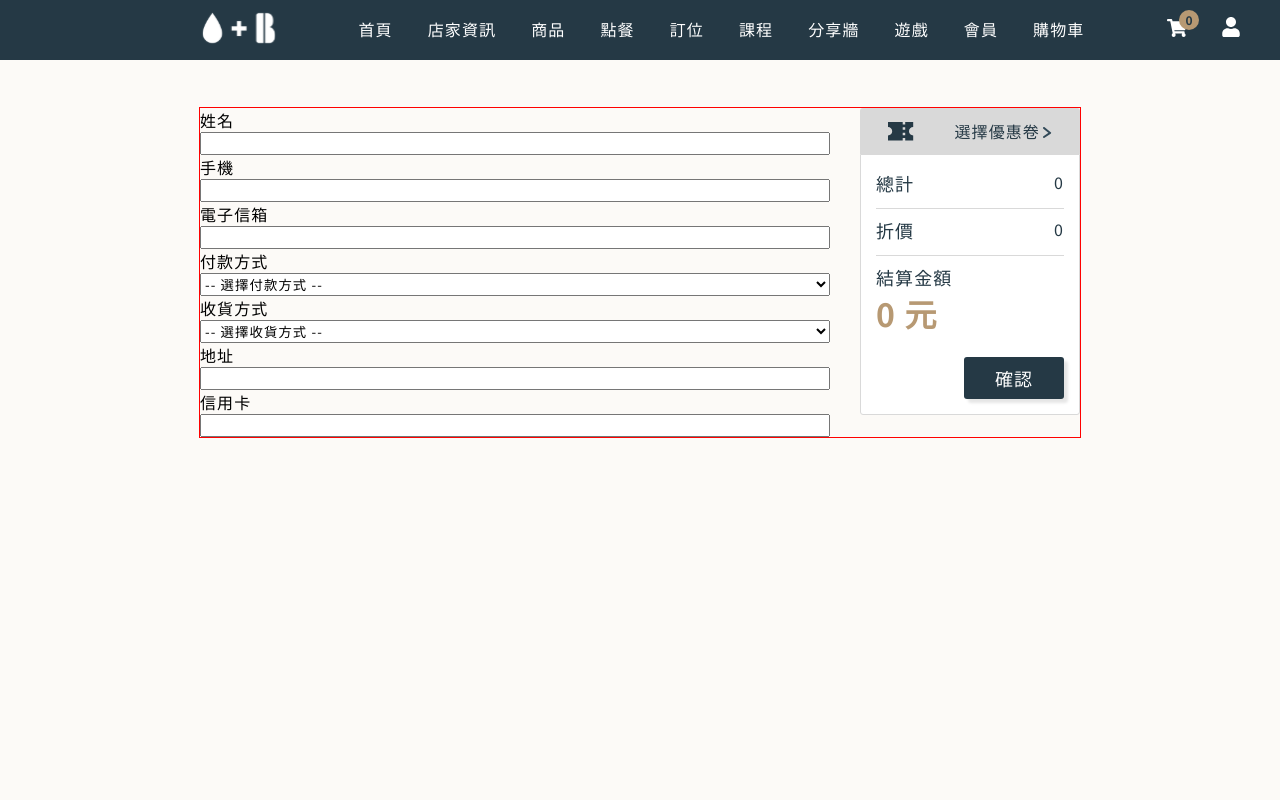
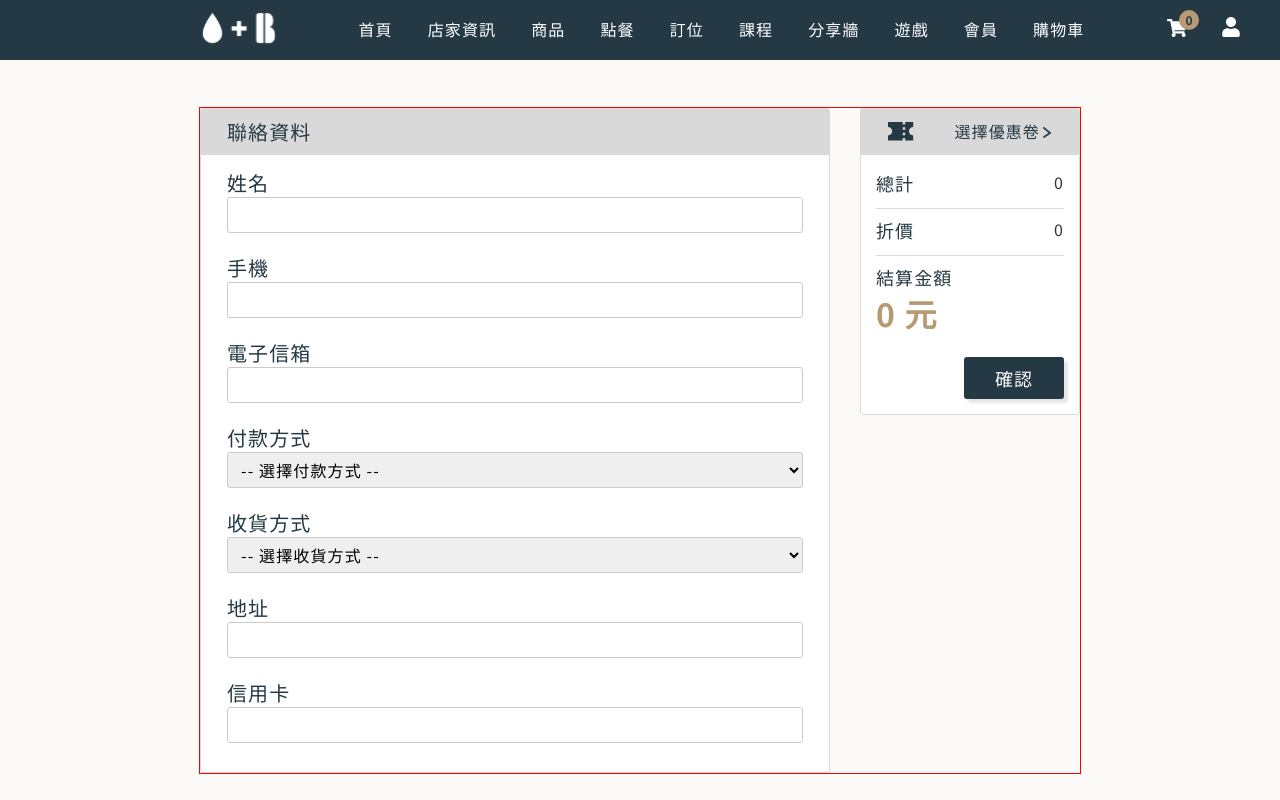
Before and after one commit to hunter850/coffee_react, a React (Create React App) app: page /cart/form in a window 1280 px wide. Shown: the top 800 px of the page. Built offline with nearby package versions, Linux system fonts and the light colour scheme; what react-chatbot-kit would draw is missing.

Commit message:
update cartForm css

```diff
--- a/src/routes/cart/cartForm/CartForm.jsx
+++ b/src/routes/cart/cartForm/CartForm.jsx
@@ -5,6 +5,7 @@ import useClass from "../../../hooks/useClass";
 import useData from "../../../hooks/useData";
 import { useNav } from "../../../Contexts/NavProvider";
 import NavBar from "../../../component/NavBar/NavBar";
+import FormHeader from "./components/FormHeader";
 import PersonalInfoForm from "./components/PersonalInfoForm";
 import TotalHeader from "../cart/components/TotalHeader";
 import TotalBord from "../cart/components/TotalBord";
@@ -20,7 +21,7 @@ import {
 } from "../../../config/api-path";
 
 function CartForm() {
-    const { form_container, total_wrap } = styles;
+    const { form_container, form_wrap, total_wrap } = styles;
     const { container, px_200 } = bs_flex;
     const c = useClass();
     const [formData, setFormData] = useState({
@@ -181,10 +182,13 @@ function CartForm() {
             <NavBar />
             <div className={c(container, px_200)}>
                 <div className={form_container}>
-                    <PersonalInfoForm
-                        formData={formData}
-                        setFormData={setFormData}
-                    />
+                    <div className={form_wrap}>
+                        <FormHeader>聯絡資料</FormHeader>
+                        <PersonalInfoForm
+                            formData={formData}
+                            setFormData={setFormData}
+                        />
+                    </div>
                     <div className={total_wrap}>
                         <TotalHeader />
                         <TotalBord
--- /dev/null
+++ b/src/routes/cart/cartForm/components/FormHeader.jsx
@@ -0,0 +1,14 @@
+import ElementWrap from "../../../../component/Modal/ElementWrap";
+import styles from "./css/formHeader.module.scss";
+
+function FormHeader(props) {
+    const { children, component = "div" } = props;
+    const { form_header } = styles;
+    return (
+        <ElementWrap component={component} className={form_header}>
+            {children}
+        </ElementWrap>
+    );
+}
+
+export default FormHeader;
--- a/src/routes/cart/cartForm/components/PersonalInfoForm.jsx
+++ b/src/routes/cart/cartForm/components/PersonalInfoForm.jsx
@@ -6,6 +6,8 @@ function PersonalInfoForm(props) {
     const { formData, setFormData } = props;
     const {
         cart_form,
+        label_basic,
+        input_basic,
         name_id,
         phone_id,
         email_id,
@@ -21,35 +23,47 @@ function PersonalInfoForm(props) {
     return (
         <Fragment>
             <form className={cart_form}>
-                <label htmlFor={name_id}>姓名</label>
+                <label htmlFor={name_id} className={label_basic}>
+                    姓名
+                </label>
                 <input
                     value={formData.name}
                     onChange={changeHandler}
+                    className={input_basic}
                     name="name"
                     type="text"
                     id={name_id}
-                    // autoComplete="off"
+                    autoComplete="off"
                 />
-                <label htmlFor={phone_id}>手機</label>
+                <label htmlFor={phone_id} className={label_basic}>
+                    手機
+                </label>
                 <input
                     value={formData.phone}
                     onChange={changeHandler}
+                    className={input_basic}
                     name="phone"
                     type="text"
                     id={phone_id}
-                    // autoComplete="off"
+                    autoComplete="off"
                 />
-                <label htmlFor={email_id}>電子信箱</label>
+                <label htmlFor={email_id} className={label_basic}>
+                    電子信箱
+                </label>
                 <input
                     value={formData.email}
                     onChange={changeHandler}
+                    className={input_basic}
                     name="email"
                     type="text"
                     id={email_id}
-                    // autoComplete="off"
+                    autoComplete="off"
                 />
-                <label htmlFor={pay_way_id}>付款方式</label>
+                <label htmlFor={pay_way_id} className={label_basic}>
+                    付款方式
+                </label>
                 <select
+                    className={input_basic}
                     name="payWay"
                     id={pay_way_id}
                     onChange={changeHandler}
@@ -62,8 +76,11 @@ function PersonalInfoForm(props) {
                     <option value="信用卡">信用卡</option>
                     <option value="門市付現">門市付現</option>
                 </select>
-                <label htmlFor={deliver_way_id}>收貨方式</label>
+                <label htmlFor={deliver_way_id} className={label_basic}>
+                    收貨方式
+                </label>
                 <select
+                    className={input_basic}
                     name="deliverWay"
                     id={deliver_way_id}
                     onChange={changeHandler}
@@ -75,23 +92,29 @@ function PersonalInfoForm(props) {
                     <option value="ATM轉帳">郵寄</option>
                     <option value="門市取貨">門市取貨</option>
                 </select>
-                <label htmlFor={address_id}>地址</label>
+                <label htmlFor={address_id} className={label_basic}>
+                    地址
+                </label>
                 <input
                     value={formData.address}
                     onChange={changeHandler}
+                    className={input_basic}
                     name="address"
                     type="text"
                     id={address_id}
-                    // autoComplete="off"
+                    autoComplete="off"
                 />
-                <label htmlFor={card_id}>信用卡</label>
+                <label htmlFor={card_id} className={label_basic}>
+                    信用卡
+                </label>
                 <input
                     value={formData.card}
                     onChange={changeHandler}
+                    className={input_basic}
                     name="card"
                     type="text"
                     id={card_id}
-                    // autoComplete="off"
+                    autoComplete="off"
                 />
             </form>
         </Fragment>
--- /dev/null
+++ b/src/routes/cart/cartForm/components/css/formHeader.module.scss
@@ -0,0 +1,13 @@
+.form_header {
+    background-color: var(--GRAY);
+    color: var(--BLUE);
+    padding: 0px 26px;
+    height: 46px;
+    display: flex;
+    justify-content: flex-start;
+    align-items: center;
+    font-size: 20px;
+    font-weight:500;
+    border-radius: 3px 3px 0px 0px;
+    border: 1px solid var(--GRAY);
+}
--- a/src/routes/cart/cartForm/components/css/personalInfoForm.module.scss
+++ b/src/routes/cart/cartForm/components/css/personalInfoForm.module.scss
@@ -1,7 +1,32 @@
 .cart_form {
-    width: 71.63%;
+    width: 100%;
     display: flex;
     flex-direction: column;
+    padding: 13px 26px;
+    background-color: #fff;
+    border: 1px solid var(--GRAY);
+    border-radius: 0px 0px 3px 3px;
+}
+
+.label_basic {
+    font-size: 20px;
+    color: var(--BLUE);
+}
+
+.input_basic {
+    height: 36px;
+    font-size: 16px;
+    width: 100%;
+    border-radius: 3px;
+    padding: 0px 9px;
+    margin-bottom: 20px;
+    border: 1px solid var(--DARKGRAY);
+    &:focus {
+        border: 2px solid var(--GOLD);
+    }
+    &:last-child {
+        margin-bottom: 16px;
+    }
 }
 
 .name_id {
--- a/src/routes/cart/cartForm/css/cartForm.module.scss
+++ b/src/routes/cart/cartForm/css/cartForm.module.scss
@@ -8,6 +8,10 @@
     outline: 1px solid red;
 }
 
+.form_wrap {
+    width: 71.63%;
+}
+
 .total_wrap {
     width: 25%;
 }
```
